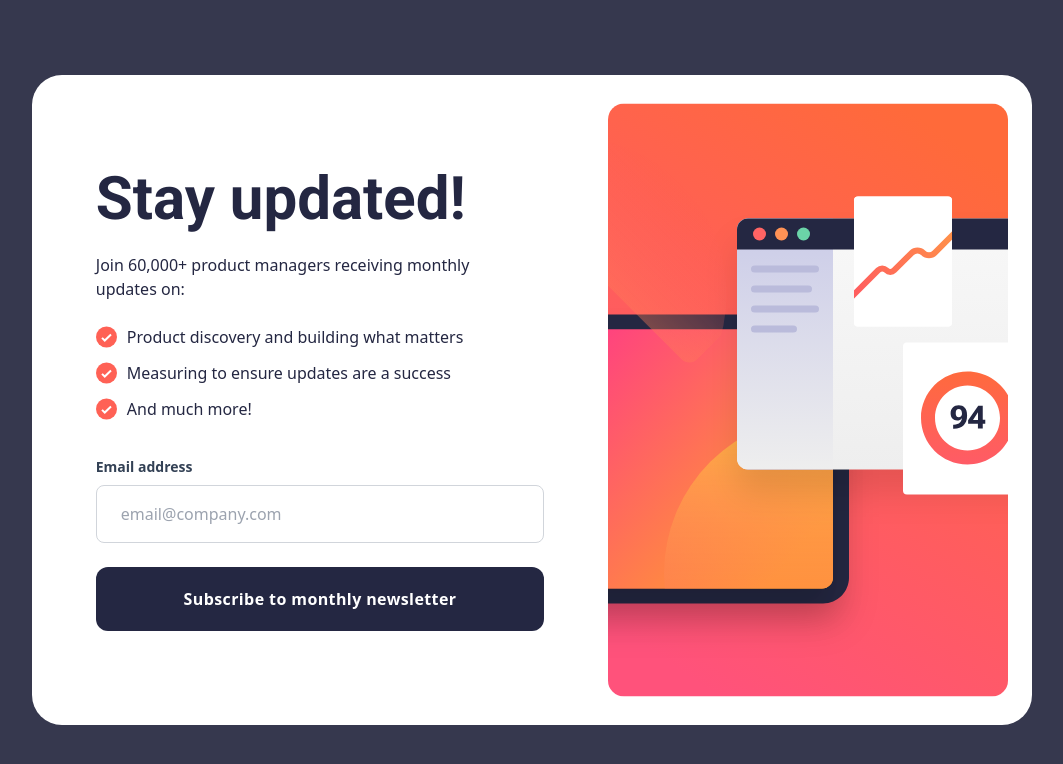
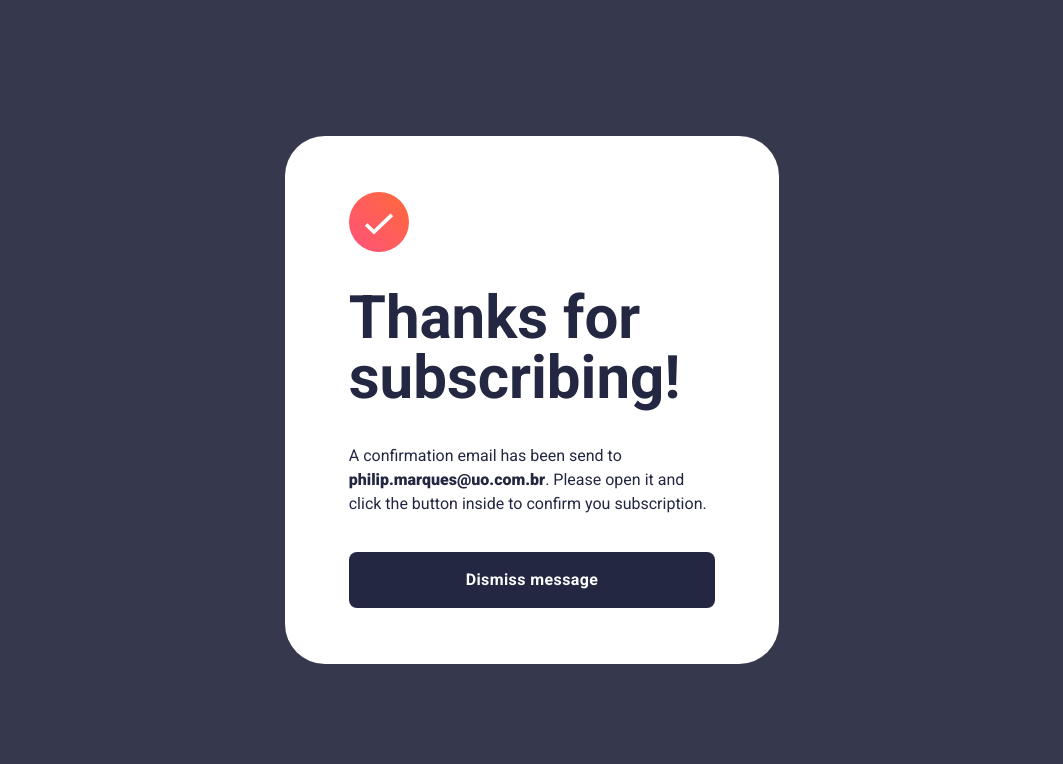
Before and after one commit to Uncl3Phil/challenge, a website: page src/index.html in a window 1280 px wide. Shown: the whole page, without its empty margins (108-1171 px from the left). Drawn offline with Linux system fonts and the light colour scheme.

Commit message:
feat: create more two layouts, mobile and a modal

```diff
--- a/src/index.html
+++ b/src/index.html
@@ -24,50 +24,60 @@
       sizes="32x32"
     />
   </head>
-  <body class="h-screen bg-mediumGrey flex justify-center items-center">
-    <section
+  <body
+    class="font-roboto text-darkGrey h-screen bg-mediumGrey flex justify-center items-center"
+  >
+    <!-- <section
       aria-labelledby="updated"
-      class="bg-white rounded-[30px] items-center"
+      class="bg-white rounded-[30px] items-center mobile:rounded-none"
     >
-      <div class="grid grid-cols-[1.3fr_auto] gap-16 px-6 pl-16">
-        <div class="max-w-[49ch] flex flex-col justify-center gap-6">
-          <h1 id="updated" class="text-darkGrey text-6xl font-bold font-roboto">
+      <div
+        class="grid grid-cols-[1.3fr_auto] gap-16 px-6 pl-16 mobile:flex mobile:flex-col-reverse mobile:justify-end mobile:p-0 mobile:gap-7 mobile:h-screen"
+      >
+        <div
+          class="max-w-[49ch] flex flex-col justify-center gap-6 mobile:px-5 mobile:gap-5"
+        >
+          <h1 id="updated" class="text-6xl font-bold mobile:text-4xl">
             Stay updated!
           </h1>
-          <p class="text-darkGrey font-medium">
+          <p class="font-medium mobile:text-sm">
             Join 60,000+ product managers receiving monthly updates&nbsp;on:
           </p>
-          <ul>
+          <ul class="mobile:max-w-[34ch]">
             <li class="flex gap-2.5 mb-3">
               <img src="../images/icon-list.svg" alt="icon list" />
-              <p class="text-darkGrey font-medium">
+              <p class="font-medium mobile:text-sm">
                 Product discovery and building what matters
               </p>
             </li>
             <li class="flex gap-2.5 mb-3">
               <img src="../images/icon-list.svg" alt="icon list" />
-              <p class="text-darkGrey font-medium">
+              <p class="font-medium mobile:text-sm">
                 Measuring to ensure updates are a success
               </p>
             </li>
             <li class="flex gap-2.5 mb-3">
               <img src="../images/icon-list.svg" alt="icon list" />
-              <p class="text-darkGrey font-medium">And much more!</p>
+              <p class="font-medium mobile:text-sm">And much more!</p>
             </li>
           </ul>
           <form>
             <label class="block">
               <div class="flex w-full justify-between mb-2">
-                <p class="block text-sm font-black text-slate-700">
+                <p
+                  class="block text-sm mobile:text-xs font-black text-slate-700"
+                >
                   Email address
                 </p>
-                <p class="block invisible text-sm font-black text-primary">
+                <p
+                  class="block invisible text-sm mobile:text-xs font-black text-primary"
+                >
                   Valid email required
                 </p>
               </div>
               <input
                 type="email"
-                class="text-gray-500 w-full px-6 py-4 border-[1px] border-gray-300 rounded-lg focus:outline-none focus:ring-2 focus:ring-primary focus:border-transparent"
+                class="text-gray-500 w-full px-6 py-4 border-[1px] border-gray-300 rounded-lg focus:outline-none focus:ring-2 focus:ring-primary focus:border-transparent mobile:py-2 mobile:placeholder:text-xs"
                 placeholder="email@company.com"
                 required
               />
@@ -75,13 +85,35 @@
           </form>
           <button
             type="submit"
-            class="w-full bg-darkGrey text-white font-bold tracking-wide rounded-xl text-center py-5 duration-300 hover:bg-gradient-to-l hover:from-primary from-[20%] hover:to-[#ff5379] hover:shadow-[0px_15px_20px_-5px_rgba(255,94,88,1)]"
+            class="w-full bg-darkGrey text-white font-bold tracking-wide rounded-lg text-center py-5 duration-300 hover:bg-gradient-to-l hover:from-primary from-[20%] hover:to-[#ff5379] hover:shadow-[0px_10px_10px_-5px_rgba(255,94,88,1)] mobile:py-4 mobile:text-sm"
           >
             Subscribe to monthly newsletter
           </button>
         </div>
-        <div class="bg-[url('../images/desktop.svg')] w-[400px] h-[650px] bg-cover bg-center"></div>
+        <div
+          class="bg-[url('../images/desktop.svg')] w-[400px] h-[650px] bg-cover bg-no-repeat bg-center mobile:bg-[url('../images/mobile.svg')] mobile:w-[360px] mobile:h-[273px]"
+        ></div>
       </div>
-    </section>
+    </section> -->
   </body>
+
+  <!-- modal -->
+  <section aria-labelledby="modal">
+    <div class="bg-white rounded-[40px] px-16 py-14 flex flex-col gap-9 justify-center max-w-[55ch] mobile:h-screen mobile:py-0 mobile:px-4 mobile:rounded-none mobile:justify-around">
+      <div class="flex flex-col gap-9">
+        <img src="../images/icon-success.svg" class="max-w-[60px]" alt="success" />
+        <h1 id="modal" class="text-6xl font-bold mobile:text-4xl">Thanks for subscribing!</h1>
+        <p class="font-medium">
+          A confirmation email has been send to <span id="email-modal" class="font-black">philip.marques@uo.com.br</span>.
+          Please open it and click the button inside to confirm you&nbsp;subscription.
+        </p>
+      </div>
+      <button
+      type="reset"
+      class="w-full bg-darkGrey text-white font-bold tracking-wide rounded-lg text-center py-4 duration-300 hover:bg-gradient-to-l hover:from-primary from-[20%] hover:to-[#ff5379] hover:shadow-[0px_10px_10px_-5px_rgba(255,94,88,1)] mobile:py-4 mobile:text-sm"
+    >
+      Dismiss message
+    </button>
+    </div>
+  </section>
 </html>
--- a/tailwind.config.js
+++ b/tailwind.config.js
@@ -17,6 +17,7 @@ module.exports = {
 
       screens: {
         laptop: { max: "1440px" },
+        tablet: { max: "1024px" },
         mobile: { max: "375px" },
       },
       colors: {
```
Also changed, not shown: dist/output.css.
